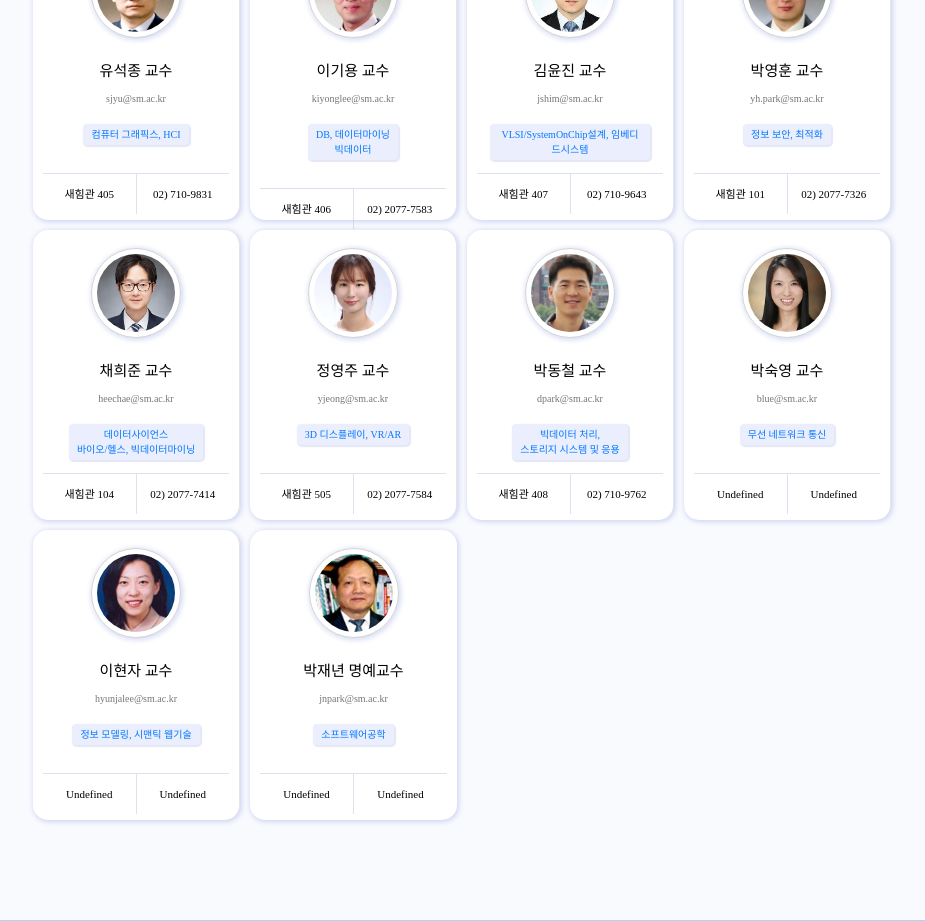
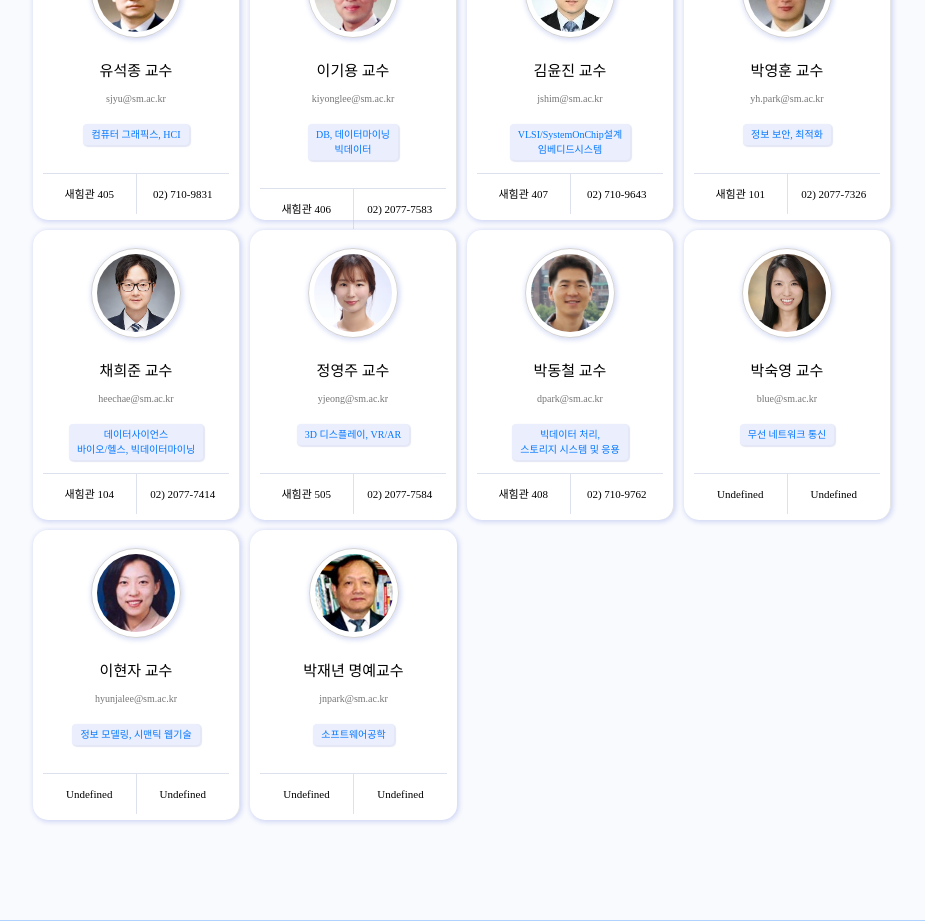
Before and after one commit to yugyeongh/SMSWhomepage, a React (Create React App) app: page /pf_intro in a window 1280 px wide. Shown: the part 1180-2101 px from the top of the page, without its empty margins (187-1112 px from the left). Built offline with nearby package versions, Linux system fonts and the light colour scheme; a web font is replaced by a local one.

Commit message:
개행 일부 수정

```diff
--- a/src/pf_intro.js
+++ b/src/pf_intro.js
@@ -126,7 +126,7 @@ function PfIntro() {
                         <img src={require("../src/img/김윤진.jpg").default} alt="profile" />
                         <h3>김윤진 교수</h3>
                         <p>jshim@sm.ac.kr</p>
-                        <span className="majordiv"> VLSI/SystemOnChip설계, 임베디드시스템</span>
+                        <span className="majordiv"> VLSI/SystemOnChip설계<br/> 임베디드시스템</span>
                         <table><tbody><tr>
                             <td className="td1">새힘관 407</td>
                             <td className="td2">02) 710-9643</td></tr></tbody>
```
